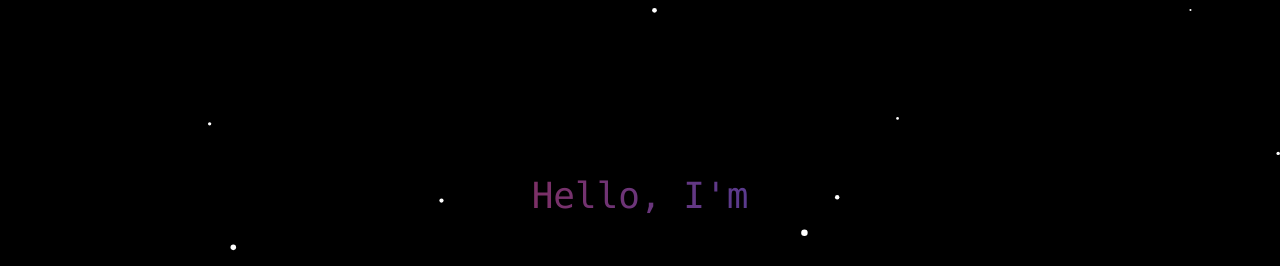
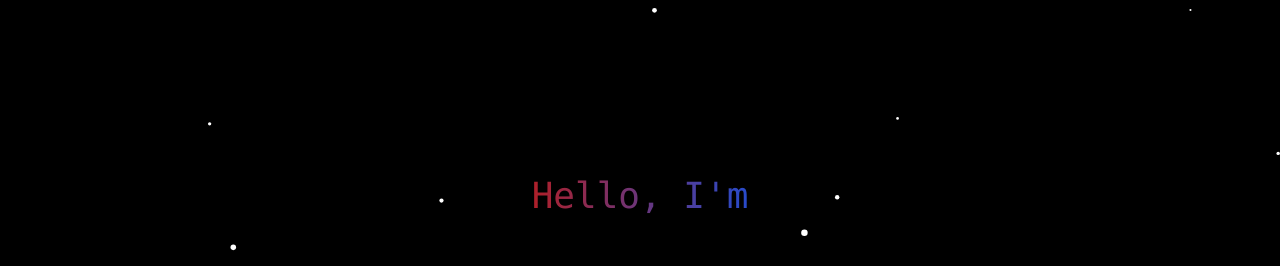
Before and after one commit to namit-x/Portfolio, a React (Vite) app: page / in a window 1280 px wide. Shown: the top 266 px of the page. Built offline with nearby package versions, Linux system fonts and the light colour scheme.

Commit message:
updated resume

```diff
--- a/src/components/ContactMe.tsx
+++ b/src/components/ContactMe.tsx
@@ -38,7 +38,9 @@ const ContactMe = () => {
                 )}
               >
                 <Mail className="w-4 h-4 sm:w-5 sm:h-5 text-white group-hover:animate-bounce" />
-                <span className="text-sm sm:text-base text-white">Get in Touch</span>
+                <span className="text-sm sm:text-base text-white">
+                  <a href="https://mail.google.com/mail/?view=cm&fs=1&to=namitwork099%40gmail.com" target="_blank">Get in Touch</a>
+                </span>
               </a>
 
               <a
--- a/src/components/HeroSection.tsx
+++ b/src/components/HeroSection.tsx
@@ -44,7 +44,7 @@ export default function HeroSection() {
       <div className="w-full max-w-[1000px] mx-auto">
         <div className="space-y-6 text-center overflow-y-hidden">
           {/* Greeting */}
-          <p className="text-gradient font-mono text-2xl sm:text-3xl md:text-4xl animate-fade-in overflow-hidden">
+          <p className="text-gradient font-mono text-2xl sm:text-3xl md:text-4xl animate-fade-in overflow-hidden w-[250px] m-auto">
             Hello, I'm
           </p>
 
--- a/src/components/Projects.tsx
+++ b/src/components/Projects.tsx
@@ -51,7 +51,7 @@ const Projects = () => {
           <div className='overflow-hidden mb-2 text-center'>Projects</div>
           <div className="h-1 w-20 bg-white mx-auto rounded-full"></div>
         </div>
-          <div className='text-2xl overflow-hidden text-white my-2'>Made with ❤️ and Lots of 🍵</div>
+          <div className='text-2xl overflow-hidden text-white my-2'>Made with ❤️ and Lots of ☕</div>
           <div className='text-lg overflow-hidden text-gray-400'>These are some self-made websites (unless asking AI for syntax help counts) Handcrafted. Still human. Still worth it. 🚀</div>
 
         {/* Projects */}
```
Also changed, not shown: 1 other file (tests, documents, lock files or other folders).
